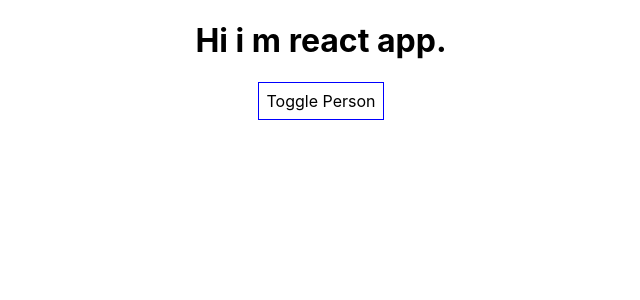
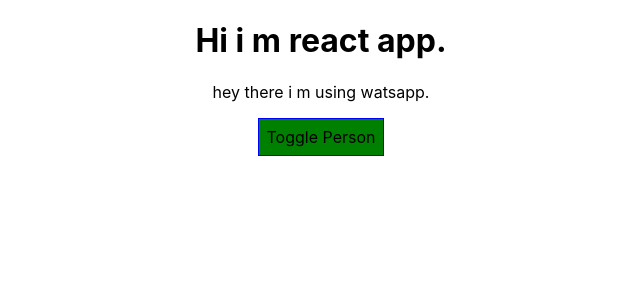
Before and after one commit to negimohit1209/React_guide, a React (Create React App) app: page / in a window 1280 px wide. Shown: the top 300 px of the page, without its empty margins (319-959 px from the left). Built offline with nearby package versions, Linux system fonts and the light colour scheme.

Commit message:
=add dynamic style and radium for inline styling

```diff
--- a/package.json
+++ b/package.json
@@ -3,6 +3,7 @@
   "version": "0.1.0",
   "private": true,
   "dependencies": {
+    "radium": "^0.25.1",
     "react": "^16.6.3",
     "react-dom": "^16.6.3",
     "react-scripts": "2.1.1"
--- a/src/App.css
+++ b/src/App.css
@@ -1,3 +1,11 @@
 .App {
   text-align: center;
 }
+
+.red {
+  color: red;
+}
+
+.bold {
+  font-weight: bold;
+}
--- a/src/App.js
+++ b/src/App.js
@@ -1,5 +1,6 @@
 import React, { Component } from 'react';
 import Person from './Person/Person';
+import Radium from 'radium';
 import './App.css';
 
 
@@ -48,11 +49,15 @@ class App extends Component {
 
   render() {
     const style = {
-      backgroundColor: 'white',
+      backgroundColor: 'green',
       font: 'inherit',
       border: '1px solid blue',
       padding: '8px',
-      cursor: 'pointer'
+      cursor: 'pointer',
+      ":hover": {
+        backgroundColor: 'lightgreen',
+        color: 'white'
+      }
     };
     let persons = null;
     if(this.state.showPerson) {
@@ -69,10 +74,24 @@ class App extends Component {
           })}
         </div>
       );
+      style.backgroundColor = "red";
+      style[':hover'] = {
+        backgroundColor: 'salmon',
+        color: 'white'
+      }
+    }
+
+    let classes = [];
+    if(this.state.persons.length <= 2){
+      classes.push("red");
+    }
+    if(this.state.persons.length <= 1){
+      classes.push('bold');
     }
     return (
       <div className="App">
         <h1>Hi i m react app.</h1>
+        <p className={classes.join(" ")}>hey there i m using watsapp.</p>
         <button
         style= {style}
         onClick={this.togglePersonHandler}>Toggle Person</button>
@@ -82,4 +101,4 @@ class App extends Component {
   }
 }
 
-export default App;
+export default Radium(App);
```
Also changed, not shown: 1 other file (tests, documents, lock files or other folders).
